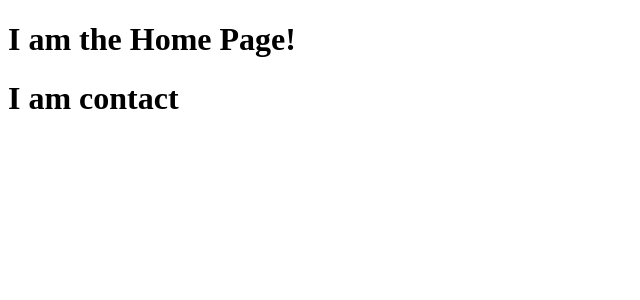
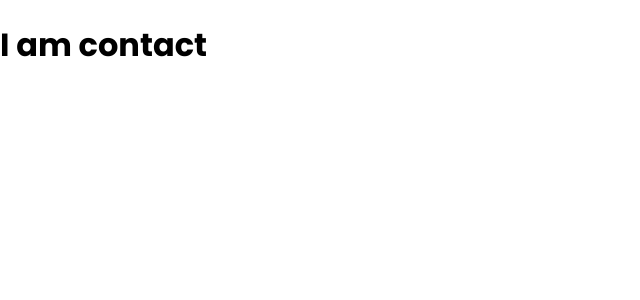
Before and after one commit to Ash9311/My-Portfolio, a React (Create React App) app: page /contact in a window 1280 px wide. Shown: the top 300 px of the page, without its empty margins (0-640 px from the left). Built offline with nearby package versions, Linux system fonts and the light colour scheme.

Commit message:
NavBar-1

```diff
--- a/src/components/App/App.css
+++ b/src/components/App/App.css
@@ -1,4 +1,4 @@
-k
+
 body{
     min-height: 100vh;
     box-sizing: border-box;
--- a/src/components/App/App.jsx
+++ b/src/components/App/App.jsx
@@ -12,7 +12,7 @@ const App = () => {
     return(<div>
        <BrowserRouter>
        <div>
-           <Route path="/" component={Home} />
+           <Route path="/" exact component={Home} />
            <Route path="/about" component={About} />
            <Route path="/projects" component={Projects} />
            <Route path="/skills" component={Skills} />
```
Also changed, not shown: src/components/NavBar/NavBar.jsx (added, +18 -0 lines), src/components/NavBar/NavBar.css (added).
